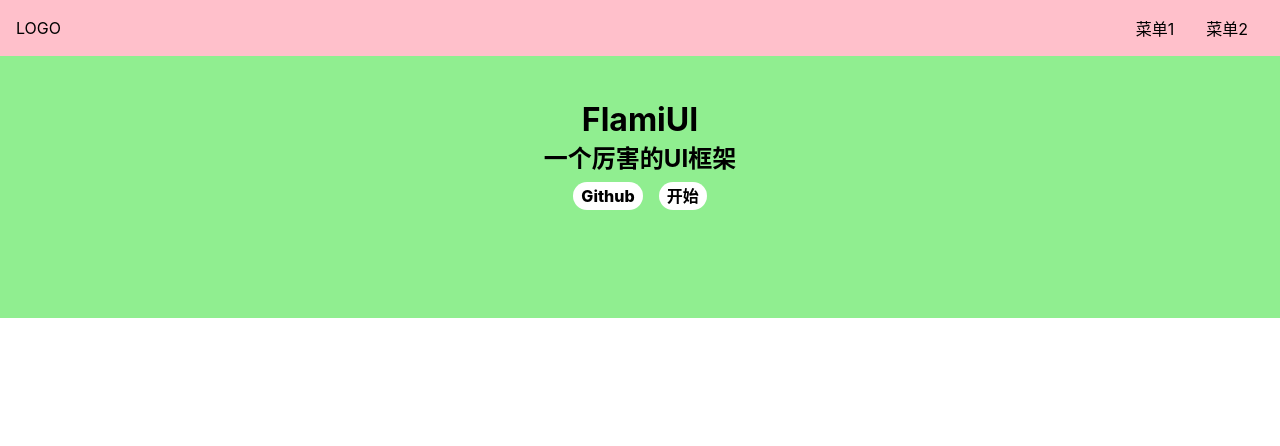
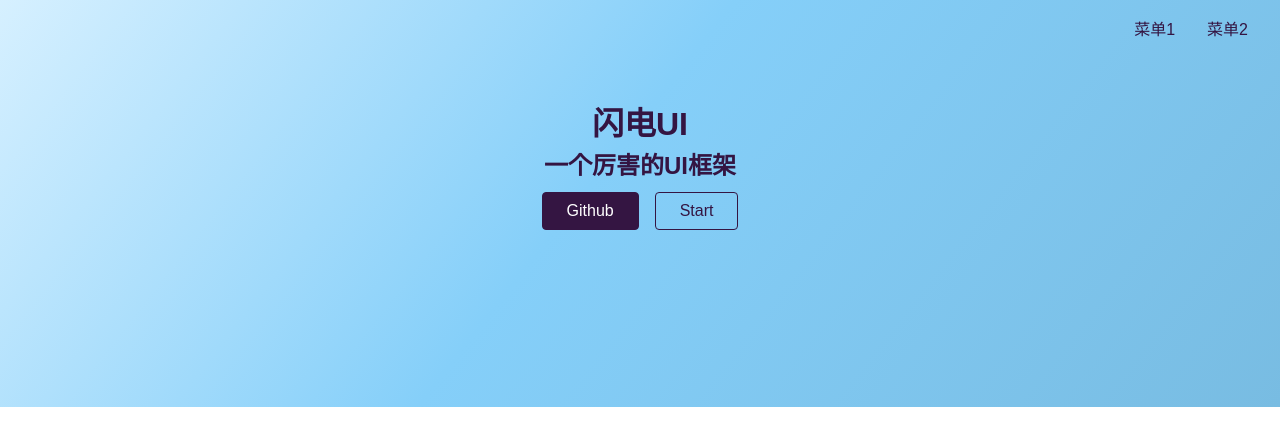
Before and after one commit to yesyflami/flami-ui-web, a Vue app: page / in a window 1280 px wide. Shown: the top 446 px of the page. Built offline with nearby package versions, Linux system fonts and the light colour scheme.

Commit message:
引入图标

```diff
--- a/index.html
+++ b/index.html
@@ -6,6 +6,7 @@
   <link rel="icon" href="/favicon.ico" />
   <meta name="viewport" content="width=device-width, initial-scale=1.0">
   <title>Vite App</title>
+  <script src="//at.alicdn.com/t/c/font_4451734_46w6btfbord.js"></script>
 </head>
 
 <body>
--- a/src/components/Topnav.vue
+++ b/src/components/Topnav.vue
@@ -1,6 +1,10 @@
 <template>
   <div class="topnav">
-    <div class="logo">LOGO</div>
+    <div class="logo">
+      <svg class="icon" aria-hidden="true">
+        <use xlink:href="#icon-shandian"></use>
+      </svg>
+    </div>
     <ul class="menu">
       <li>菜单1</li>
       <li>菜单2</li>
@@ -8,6 +12,7 @@
     <span class="toggleAside" @click="toggleMenu"></span>
   </div>
 </template>
+
 <script lang="ts">
 import { inject, Ref } from "vue";
 export default {
@@ -20,9 +25,9 @@ export default {
   },
 };
 </script>
+
 <style lang="scss" scoped>
 .topnav {
-  background: pink;
   display: flex;
   padding: 16px;
   position: fixed;
@@ -36,6 +41,11 @@ export default {
   >.logo {
     max-width: 6em;
     margin-right: auto;
+
+    >svg {
+      width: 24px;
+      height: 24px;
+    }
   }
 
   >.menu {
@@ -66,6 +76,8 @@ export default {
 
     >.logo {
       margin: 0 auto;
+
+
     }
 
     >.toggleAside {
--- a/src/index.scss
+++ b/src/index.scss
@@ -14,7 +14,9 @@ a {
   color: inherit;
 
   &:hover {
-    border-bottom: 1px solid;
+    box-shadow: rgba(50, 50, 93, 0.25) 0px 13px 27px -5px, rgba(0, 0, 0, 0.3) 0px 8px 16px -8px;
+    transition: all 250ms;
+    // border-bottom: 1px solid;
     cursor: pointer;
   }
 }
@@ -29,10 +31,16 @@ h6 {
 }
 
 body {
+  line-height: 1.5;
+  color: #341542;
   font-size: 16px;
-  font-family: -apple-system, "Noto Sans", "Helvetica Neue", Helvetica,
-    "Nimbus Sans L", Arial, "Liberation Sans", "PingFang SC", "Hiragino Sans GB",
-    "Noto Sans CJK SC", "Source Han Sans SC", "Source Han Sans CN",
-    "Microsoft YaHei", "Wenquanyi Micro Hei", "WenQuanYi Zen Hei", "ST Heiti",
-    SimHei, "WenQuanYi Zen Hei Sharp", sans-serif;
+  font-family: "Microsoft YaHei", sans-serif;
 }
+
+.icon {
+  width: 1em;
+  height: 1em;
+  vertical-align: -0.15em;
+  fill: currentColor;
+  overflow: hidden;
+}
--- a/src/lib/Tabs.vue
+++ b/src/lib/Tabs.vue
@@ -1,12 +1,13 @@
 <template>
-  <div class="gulu-tabs">
-    <div class="gulu-tabs-nav" ref="container">
-      <div class="gulu-tabs-nav-item" v-for="(t, index) in titles" :ref="el => { if (t === selected) selectedItems = el }"
-        @click="select(t)" :class="{ selected: t === selected }" :key="index">{{ t }}</div>
-      <div class="gulu-tabs-nav-indicator" ref="indicator"></div>
+  <div class="flami-tabs">
+    <div class="flami-tabs-nav" ref="container">
+      <div class="flami-tabs-nav-item" v-for="(t, index) in titles"
+        :ref="el => { if (t === selected) selectedItems = el }" @click="select(t)" :class="{ selected: t === selected }"
+        :key="index">{{ t }}</div>
+      <div class="flami-tabs-nav-indicator" ref="indicator"></div>
     </div>
-    <div class="gulu-tabs-content">
-      <component class="gulu-tabs-content-item" :class="{ selected: c.props.title === selected }"
+    <div class="flami-tabs-content">
+      <component class="flami-tabs-content-item" :class="{ selected: c.props.title === selected }"
         v-for="(c, idx) in defaults" :is="c" :key="idx" />
 
     </div>
@@ -84,7 +85,7 @@ $blue: #40a9ff;
 $color: #333;
 $border-color: #d9d9d9;
 
-.gulu-tabs {
+.flami-tabs {
   &-nav {
     display: flex;
     color: $color;
--- a/src/views/Home.vue
+++ b/src/views/Home.vue
@@ -1,31 +1,58 @@
 <template>
+  <div class="topnavAndBanner">
     <div>
       <TopNav />
       <div class="banner">
-      <h1>FlamiUI</h1>
+        <h1>闪电UI</h1>
         <h2>一个厉害的UI框架</h2>
         <p class="actions">
           <a href="">Github</a>
-        <router-link to="/doc">开始</router-link>
+          <router-link to="/doc" class="start">Start</router-link>
         </p>
       </div>
     </div>
+    <div class="features">
+      <svg class="icon" aria-hidden="true">
+        <use xlink:href="#icon-Vue"></use>
+      </svg>
+      <svg class="icon" aria-hidden="true">
+        <use xlink:href="#icon-typescript"></use>
+      </svg>
+      <svg class="icon" aria-hidden="true">
+        <use xlink:href="#icon-dengpao"></use>
+      </svg>
+    </div>
+
+  </div>
 </template>
+
 <script>
 import TopNav from '../components/TopNav.vue';
 export default {
   components: { TopNav }
 }
 </script>
+
 <style lang="scss" scoped>
+.topnavAndBanner {
+  background: rgb(214, 240, 255);
+  background: linear-gradient(128deg, rgba(214, 240, 255, 1) 0%, rgba(133, 207, 249, 1) 46%, rgba(120, 188, 226, 1) 100%);
+}
+
+.features {
+  >svg {
+    width: 64px;
+    height: 64px;
+  }
+}
+
 .banner {
   padding: 100px 0;
   display: flex;
   justify-content: center;
   align-items: center;
   flex-direction: column;
-  background: lightgreen;
-  font-weight: 800;
+  // font-weight: 800;
 
   >h1,
   >h2 {
@@ -37,13 +64,17 @@ export default {
 
     a {
       margin: 0 8px;
-      background: #fff;
+      background: #341542;
+      color: #fff;
       display: inline-block;
-      $h: 28px;
-      height: $h;
-      line-height: $h;
-      border-radius: $h/2;
-      padding: 0 8px;
+      border-radius: 4px;
+      padding: 6px 24px;
+      border: 1px solid #341542;
+    }
+
+    .start {
+      background-color: rgba(255, 255, 255, 0);
+      color: #341542;
     }
   }
 }
```
Lines whose indentation alone changed are shown as unchanged.
